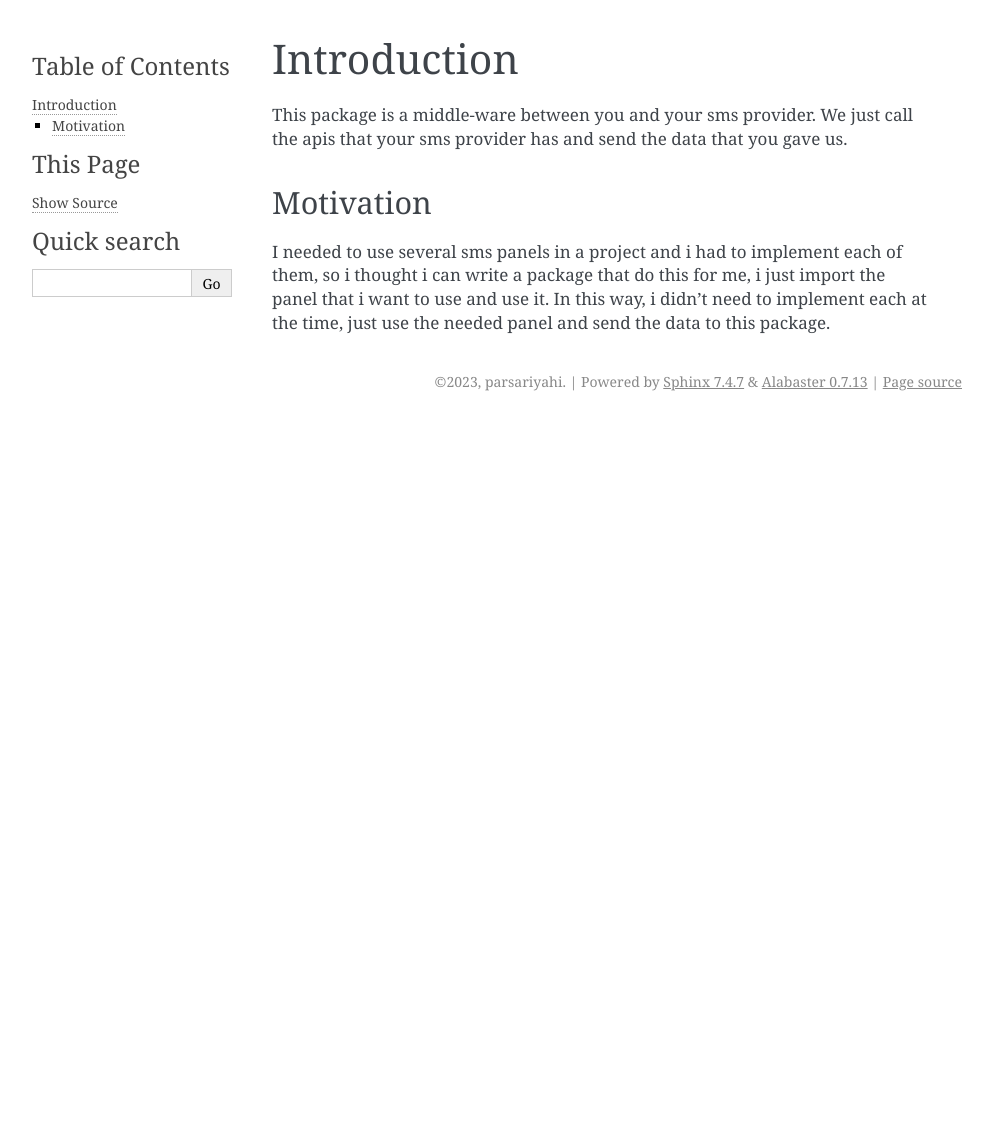
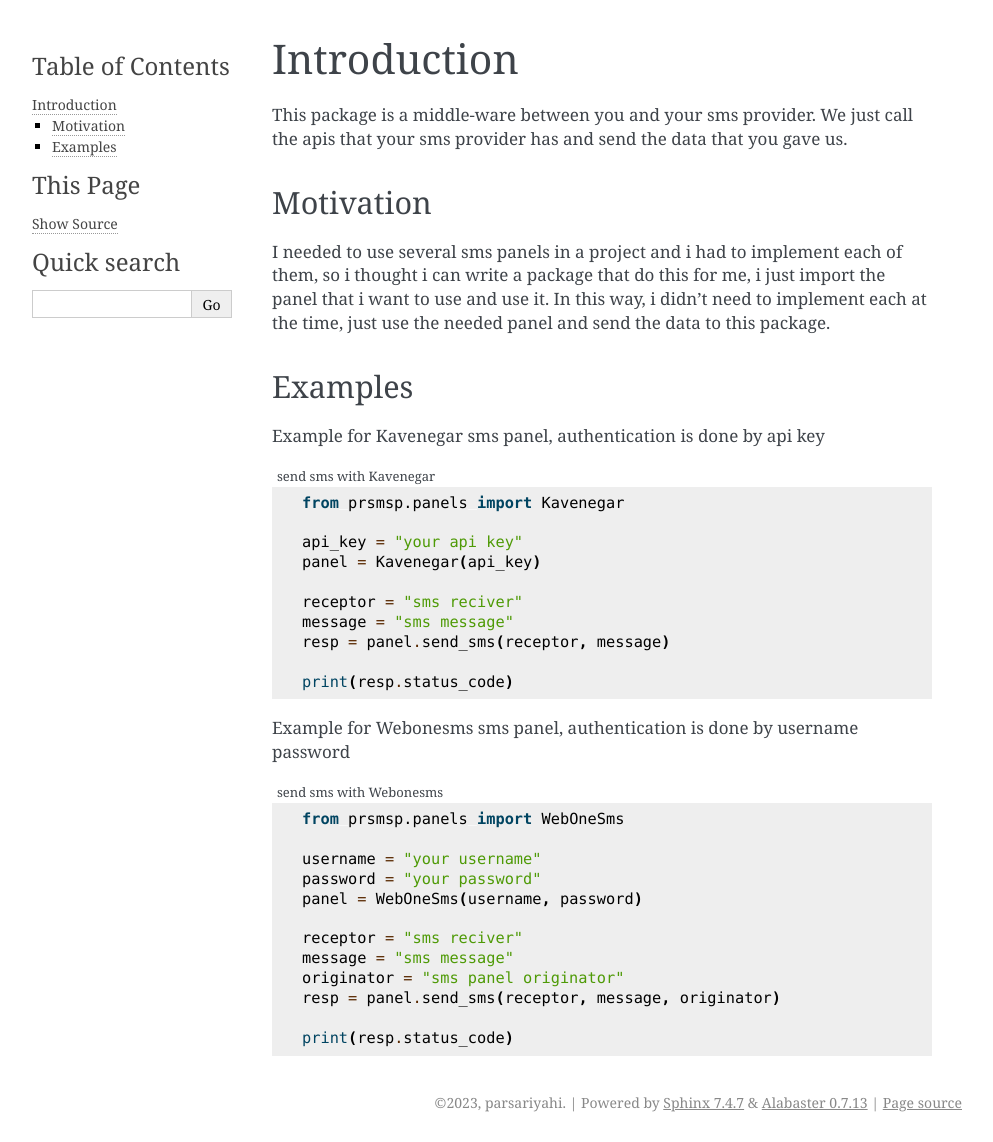
Before and after one commit to parsariyahi/prsmsp, a Sphinx documentation site: the page built from docs/intro.rst, in a window 1280 px wide. Shown: the whole page, without its empty margins (148-1141 px from the left). Built offline with Sphinx 7.4.7, drawn with Linux system fonts in a browser that asks for light colours; before the commit the page ends 900 px from its top, so only the background shows below that.

Commit message:
added: example section into docs

```diff
--- a/docs/intro.rst
+++ b/docs/intro.rst
@@ -7,3 +7,40 @@ Motivation
 **********
 I needed to use several sms panels in a project and i had to implement each of them, so i thought i can write a package that do this for me, i just import the panel that i want to use and use it.
 In this way, i didn't need to implement each at the time, just use the needed panel and send the data to this package.
+
+Examples
+********
+Example for Kavenegar sms panel, authentication is done by api key
+
+.. code-block:: python
+   :caption: send sms with Kavenegar
+
+   from prsmsp.panels import Kavenegar
+
+   api_key = "your api key"
+   panel = Kavenegar(api_key)
+
+   receptor = "sms reciver"
+   message = "sms message"
+   resp = panel.send_sms(receptor, message)
+
+   print(resp.status_code)
+
+
+Example for Webonesms sms panel, authentication is done by username password
+
+.. code-block:: python
+   :caption: send sms with Webonesms
+
+   from prsmsp.panels import WebOneSms
+
+   username = "your username"
+   password = "your password"
+   panel = WebOneSms(username, password)
+
+   receptor = "sms reciver"
+   message = "sms message"
+   originator = "sms panel originator"
+   resp = panel.send_sms(receptor, message, originator)
+
+   print(resp.status_code)
```
